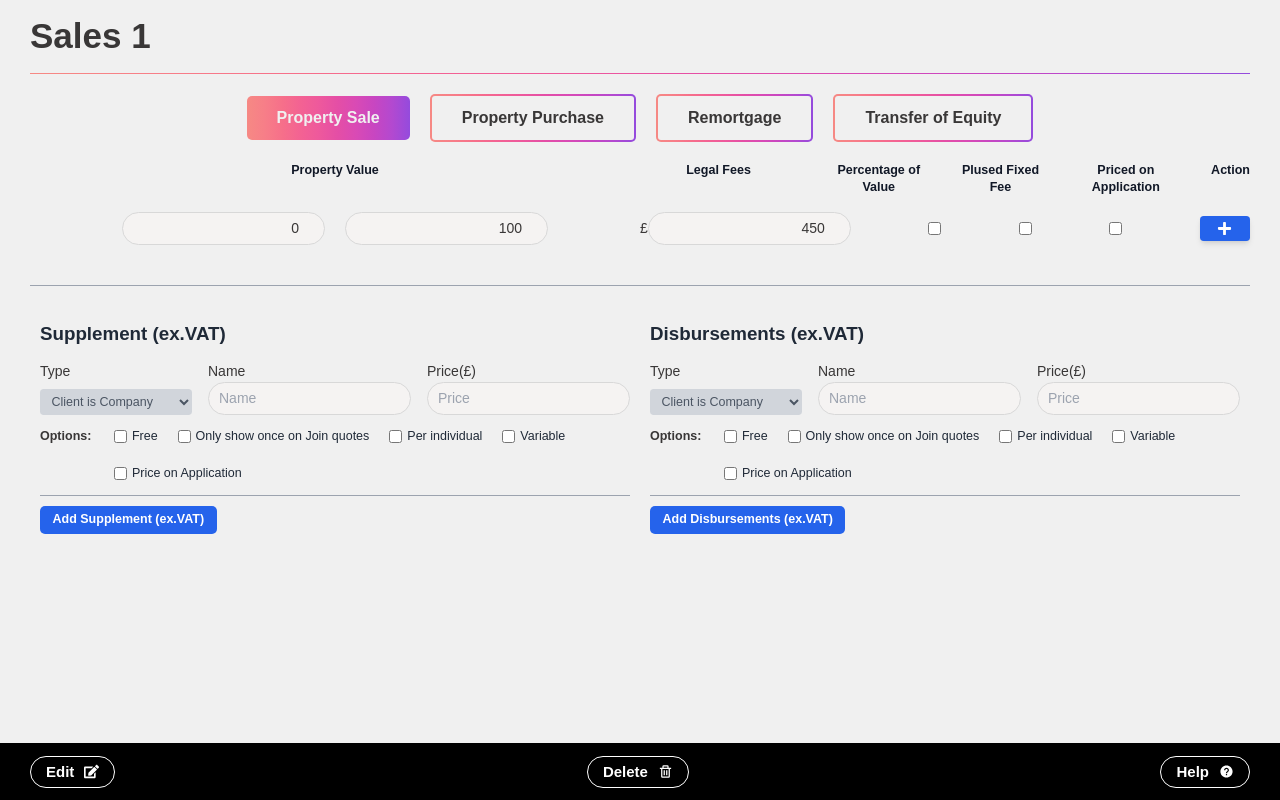
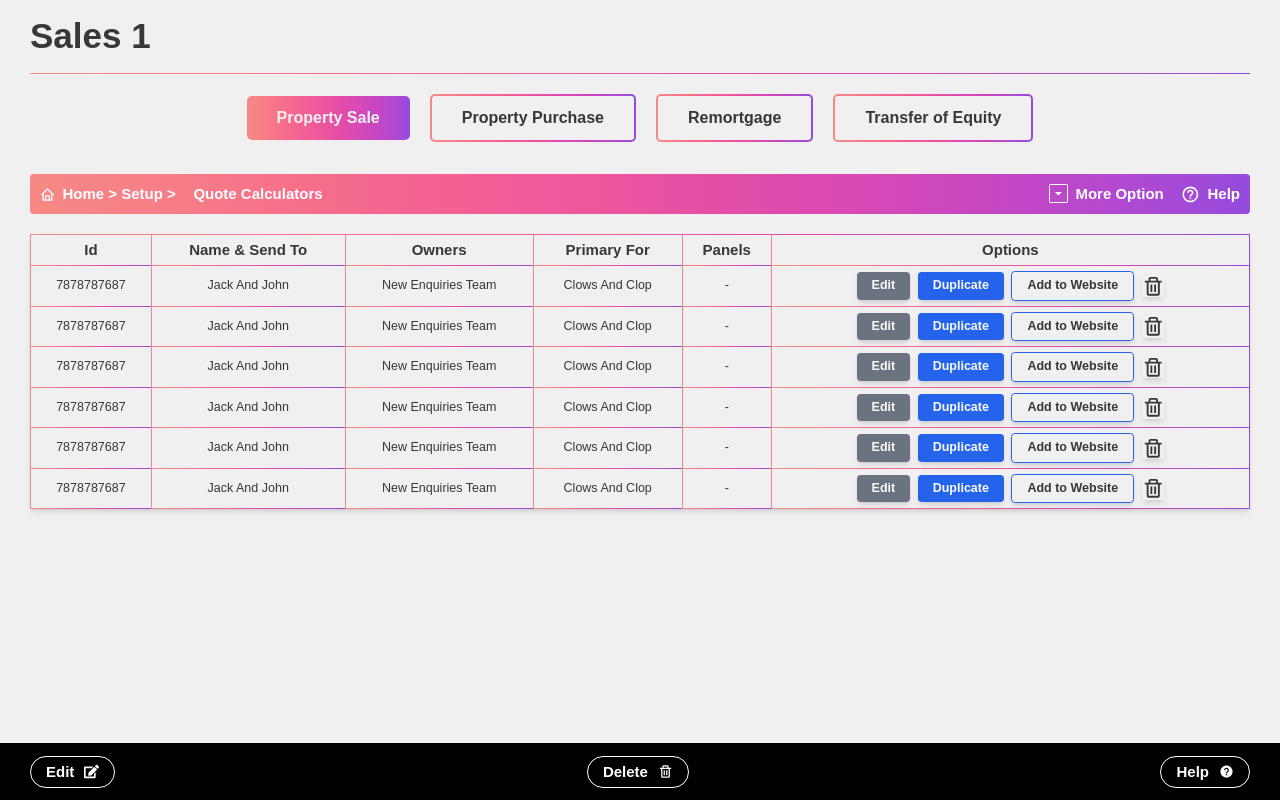
Before and after one commit to front-end786/property, a Next.js app: page /admin/calculator/1 in a window 1280 px wide. Built offline with nearby package versions, Linux system fonts and the light colour scheme.

Commit message:
user-details

```diff
--- a/src/app/admin/page.tsx
+++ b/src/app/admin/page.tsx
@@ -6,18 +6,17 @@ import React from "react";
 
 function AdminPage() {
   return (
-    // <div className="grid h-screen w-full place-items-center">
-    //   <h1 className="h-full flex items-center gap-8">
-    //     <Link className="client-link button-primary" href="/admin/calculator">
-    //       Calculators
-    //     </Link>
-    //     <Link className="client-link button-primary" href="/admin/users">
-    //       Users
-    //     </Link>
-    //     {/* <DynamicForm /> */}
-    //   </h1>
-    // </div>
-    <NavigationBar />
+    <div className="grid h-screen w-full place-items-center">
+      <h1 className="h-full flex items-center gap-8">
+        <Link className="client-link button-primary" href="/admin/calculator">
+          Calculators
+        </Link>
+        <Link className="client-link button-primary" href="/admin/users">
+          Users
+        </Link>
+        {/* <DynamicForm /> */}
+      </h1>
+    </div>
   );
 }
 
--- a/src/app/globals.css
+++ b/src/app/globals.css
@@ -306,3 +306,6 @@ form{
   background-clip: padding-box, border-box;
   background-origin: padding-box, border-box;
 }
+.secondary-background{
+  background:var(--primary-gradient);
+}
--- a/src/app/page.tsx
+++ b/src/app/page.tsx
@@ -19,7 +19,7 @@ export default function Home() {
   };
   return (
     <main className="starter">
-      <NavigationBar />
+      {/* <NavigationBar /> */}
       <h1 className="">
         <Link className="admin-link" href="/admin">
           Admin Page
--- a/src/components/admin/Navigation.tsx
+++ b/src/components/admin/Navigation.tsx
@@ -3,7 +3,8 @@ import AdminPage from "@/app/admin/page";
 import UserRegister from "@/app/admin/users/page";
 import React from "react";
 import { BrowserRouter, Routes, Route } from "react-router-dom";
-function Navigation() {
+
+function NavigationBar() {
   return (
     <nav>
       <BrowserRouter>
@@ -16,3 +17,5 @@ function Navigation() {
     </nav>
   );
 }
+
+export default NavigationBar;
--- a/src/components/admin/ui/BaseComp.tsx
+++ b/src/components/admin/ui/BaseComp.tsx
@@ -1,15 +1,17 @@
 import React from "react";
 import FeeTable from "./FeeTable";
 import ExtraFeilds from "./ExtraFeilds";
+import CalculatorTable from "./CalculatorTable";
 
 function BaseComp() {
   return (
     <div>
-      <FeeTable />
+      {/* <FeeTable />
       <div className=" lg:flex-row items-center lg:items-start flex flex-col border-t mt-10 pt-10 border-gray-400">
         <ExtraFeilds Heading="Supplement (ex.VAT)" />
         <ExtraFeilds Heading="Disbursements (ex.VAT)" />
-      </div>
+      </div> */}
+      <CalculatorTable />
     </div>
   );
 }
--- /dev/null
+++ b/src/components/admin/ui/CalculatorTable.tsx
@@ -0,0 +1,135 @@
+import React from "react";
+import { BiHelpCircle, BiHome, BiTrash } from "react-icons/bi";
+import { MdArrowDropDown } from "react-icons/md";
+
+function CalculatorTable() {
+  const homeString = "Home > Setup >";
+
+  const tableData = [
+    {
+      id: "7878787687",
+      nameSendto: "Jack and John",
+      ownersName: "New Enquiries Team",
+      primaryFor: "Clows and Clop",
+      panels: "-",
+      OptionData: <ButtonOptions />,
+    },
+    {
+      id: "7878787687",
+      nameSendto: "Jack and John",
+      ownersName: "New Enquiries Team",
+      primaryFor: "Clows and Clop",
+      panels: "-",
+      OptionData: <ButtonOptions />,
+    },
+    {
+      id: "7878787687",
+      nameSendto: "Jack and John",
+      ownersName: "New Enquiries Team",
+      primaryFor: "Clows and Clop",
+      panels: "-",
+      OptionData: <ButtonOptions />,
+    },
+    {
+      id: "7878787687",
+      nameSendto: "Jack and John",
+      ownersName: "New Enquiries Team",
+      primaryFor: "Clows and Clop",
+      panels: "-",
+      OptionData: <ButtonOptions />,
+    },
+    {
+      id: "7878787687",
+      nameSendto: "Jack and John",
+      ownersName: "New Enquiries Team",
+      primaryFor: "Clows and Clop",
+      panels: "-",
+      OptionData: <ButtonOptions />,
+    },
+    {
+      id: "7878787687",
+      nameSendto: "Jack and John",
+      ownersName: "New Enquiries Team",
+      primaryFor: "Clows and Clop",
+      panels: "-",
+      OptionData: <ButtonOptions />,
+    },
+  ];
+
+  return (
+    <div>
+      <div className="flex justify-between items-center mt-5 secondary-background p-4 rounded-md">
+        <div className="flex items-center gap-7">
+          <p className="flex text-2xl font-bold text-white gap-3 items-center">
+            <BiHome /> {homeString}
+          </p>
+          <p className="text-2xl font-bold text-white">Quote Calculators</p>
+        </div>
+        <div className="flex items-center gap-7">
+          <button className="flex text-2xl font-bold text-white gap-3">
+            <MdArrowDropDown className="text-3xl border border-white rounded-sm text-white" />{" "}
+            More Option
+          </button>
+          <button className="flex text-2xl font-bold text-white gap-3 items-center">
+            <BiHelpCircle className="text-3xl" /> Help
+          </button>
+        </div>
+      </div>
+      <table className="table-data w-full mt-8 shadow-md">
+        <thead>
+          <tr>
+            <th className="text-2xl p-2 capitalize">Id</th>
+            <th className="text-2xl p-2 capitalize">Name & Send To</th>
+            <th className="text-2xl p-2 capitalize">Owners</th>
+            <th className="text-2xl p-2 capitalize">Primary For</th>
+            <th className="text-2xl p-2 capitalize">panels</th>
+            <th className="text-2xl p-2 capitalize">Options</th>
+          </tr>
+        </thead>
+        <tbody>
+          {tableData.map((item) => (
+            <tr>
+              <td className="text-xl p-2 capitalize text-center">{item.id}</td>
+              <td className="text-xl p-2 capitalize text-center">
+                {item.nameSendto}
+              </td>
+              <td className="text-xl p-2 capitalize text-center">
+                {item.ownersName}
+              </td>
+              <td className="text-xl p-2 capitalize text-center">
+                {item.primaryFor}
+              </td>
+              <td className="text-xl p-2 capitalize text-center">
+                {item.panels}
+              </td>
+              <td className="text-xl p-2 capitalize text-center">
+                {item.OptionData}
+              </td>
+            </tr>
+          ))}
+        </tbody>
+      </table>
+    </div>
+  );
+}
+
+function ButtonOptions() {
+  return (
+    <div className="flex gap-3 items-center justify-center">
+      <button className="bg-gray-500 text-slate-50 py-2 px-6 shadow-md rounded-md text-xl font-bold">
+        Edit
+      </button>
+      <button className="bg-blue-600 text-slate-50 py-2 px-6 shadow-md rounded-md text-xl font-bold">
+        Duplicate
+      </button>
+      <button className="py-2 px-6 shadow-md rounded-md text-xl font-bold border border-blue-600">
+        Add to Website
+      </button>
+      <button className="text-4xl shadow-md">
+        <BiTrash />
+      </button>
+    </div>
+  );
+}
+
+export default CalculatorTable;
```
